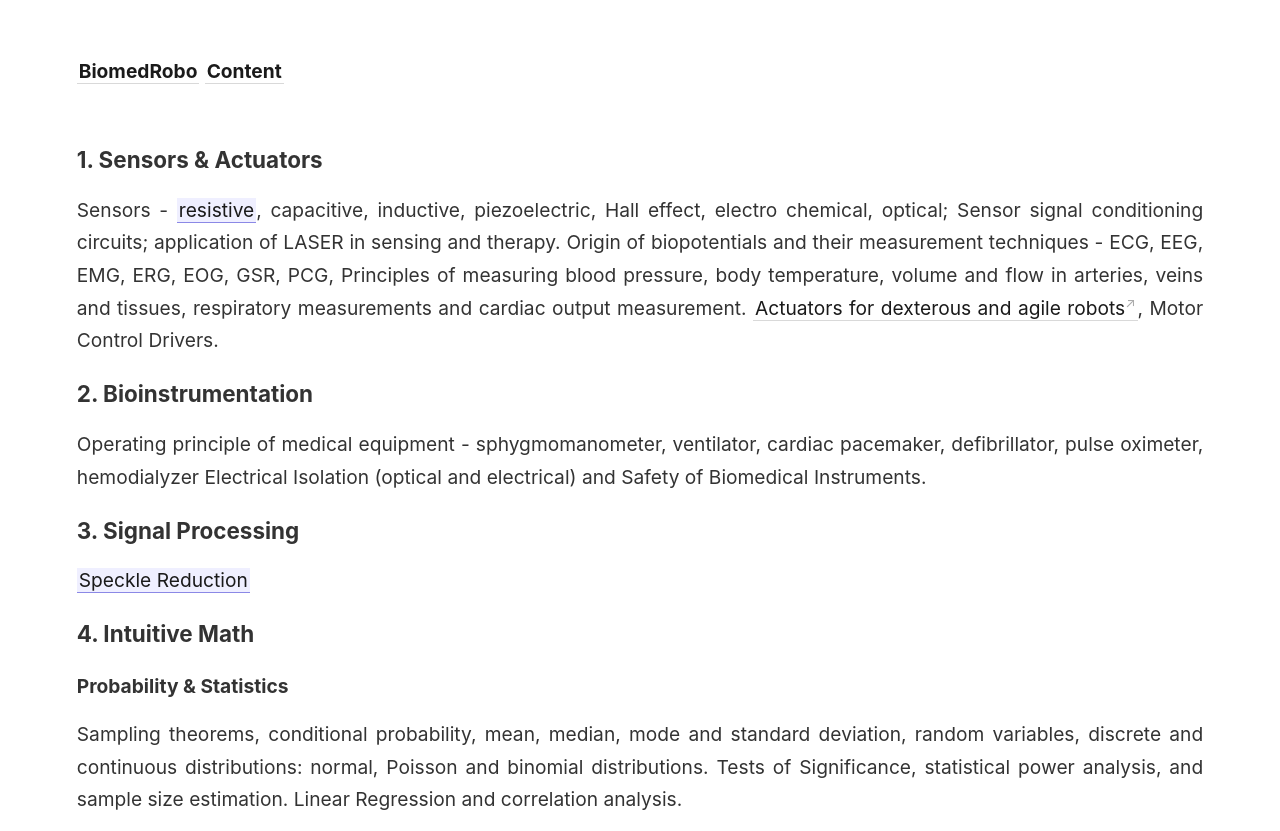
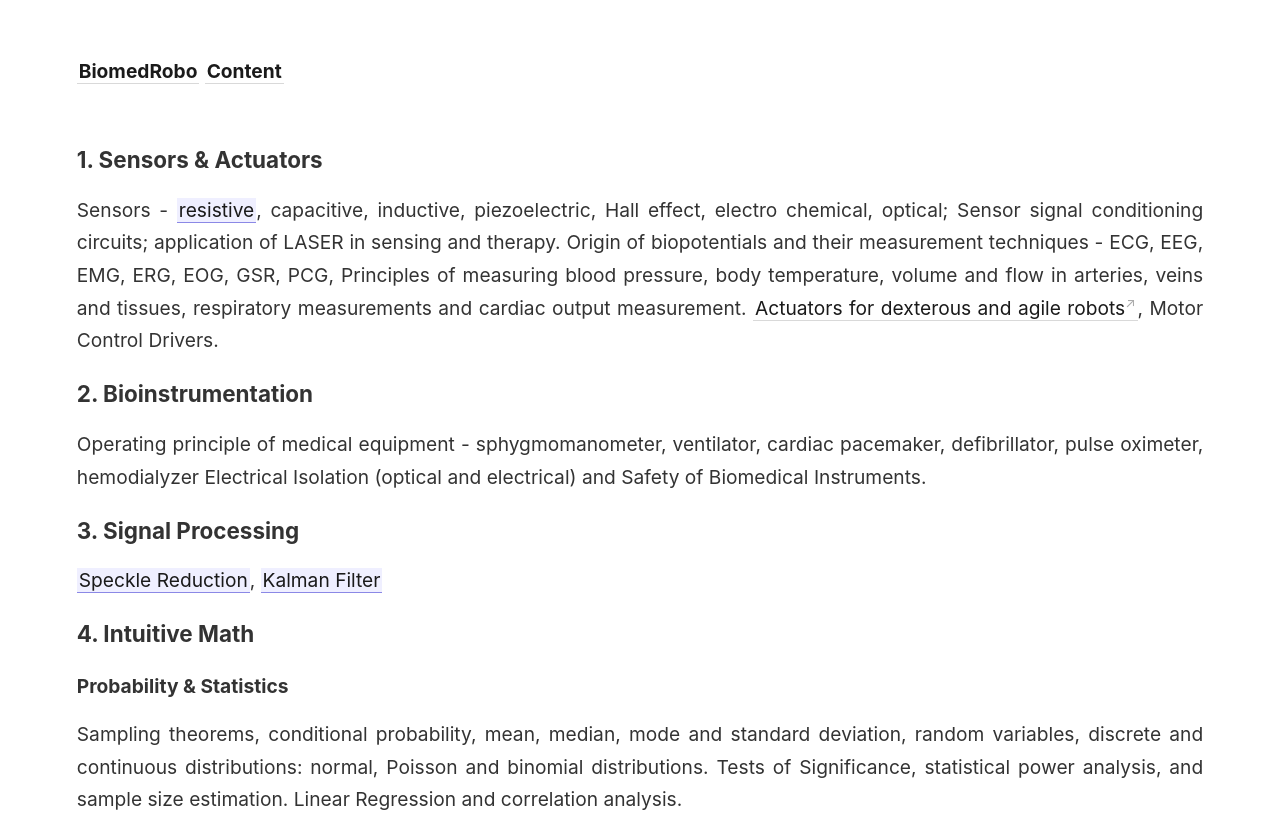
Before and after one commit to ajaygunalan/biomedrobo, a Jekyll site: the page built from _pages/content.md, in a window 1280 px wide, cut to the strip 0-831 px from the top of the page. Built offline with Jekyll 4.4.1, drawn with Linux system fonts in a browser that asks for light colours.

Commit message:
Update content.md

```diff
--- a/_pages/content.md
+++ b/_pages/content.md
@@ -14,7 +14,7 @@ Operating principle of medical equipment - sphygmomanometer, ventilator, cardiac
 
 
 ### 3. Signal Processing
-[Speckle Reduction](/signal-processing/speckle){: .internal-link}
+[Speckle Reduction](/signal-processing/speckle){: .internal-link}, [Kalman Filter](/signal-processing/kalman){: .internal-link}
 
 ### 4. Intuitive Math
 
```
